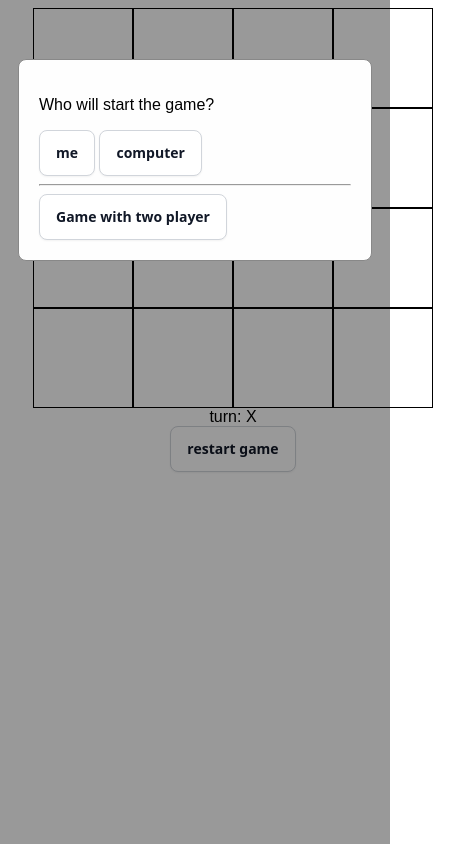
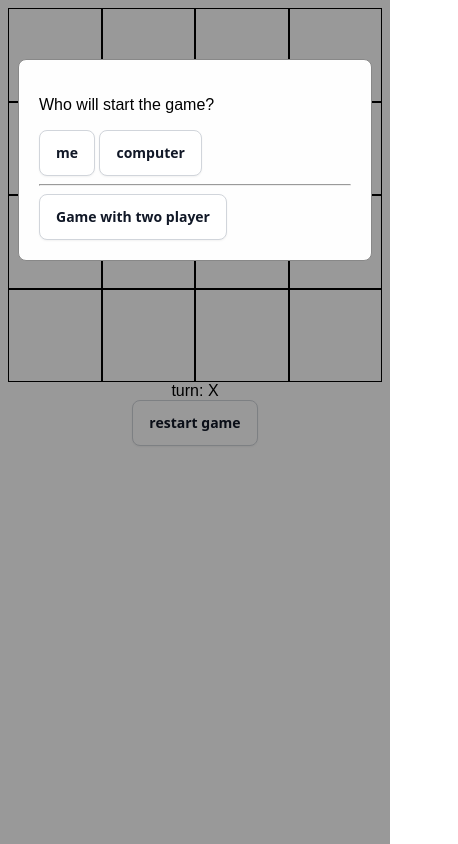
Before and after one commit to mostafa-nematpour/ai-uni-project, a plain HTML site: page index.html in a window 390 px wide. Shown: the whole page, 458 px wide, since content can reach past the window. Drawn offline with Linux system fonts and the light colour scheme.

Commit message:
feat: board responsive

```diff
--- a/style.css
+++ b/style.css
@@ -2,11 +2,14 @@
   width: 450px;
   margin: 0 auto;
   text-align: center;
+  max-width: 100%;
 }
 
 .game-board {
+  max-width: 100%;
   width: 400px;
-  height: 400px;
+  height: auto;
+  aspect-ratio: 1 / 1;
   margin: 0 auto;
   display: flex;
   flex-wrap: wrap;
```
